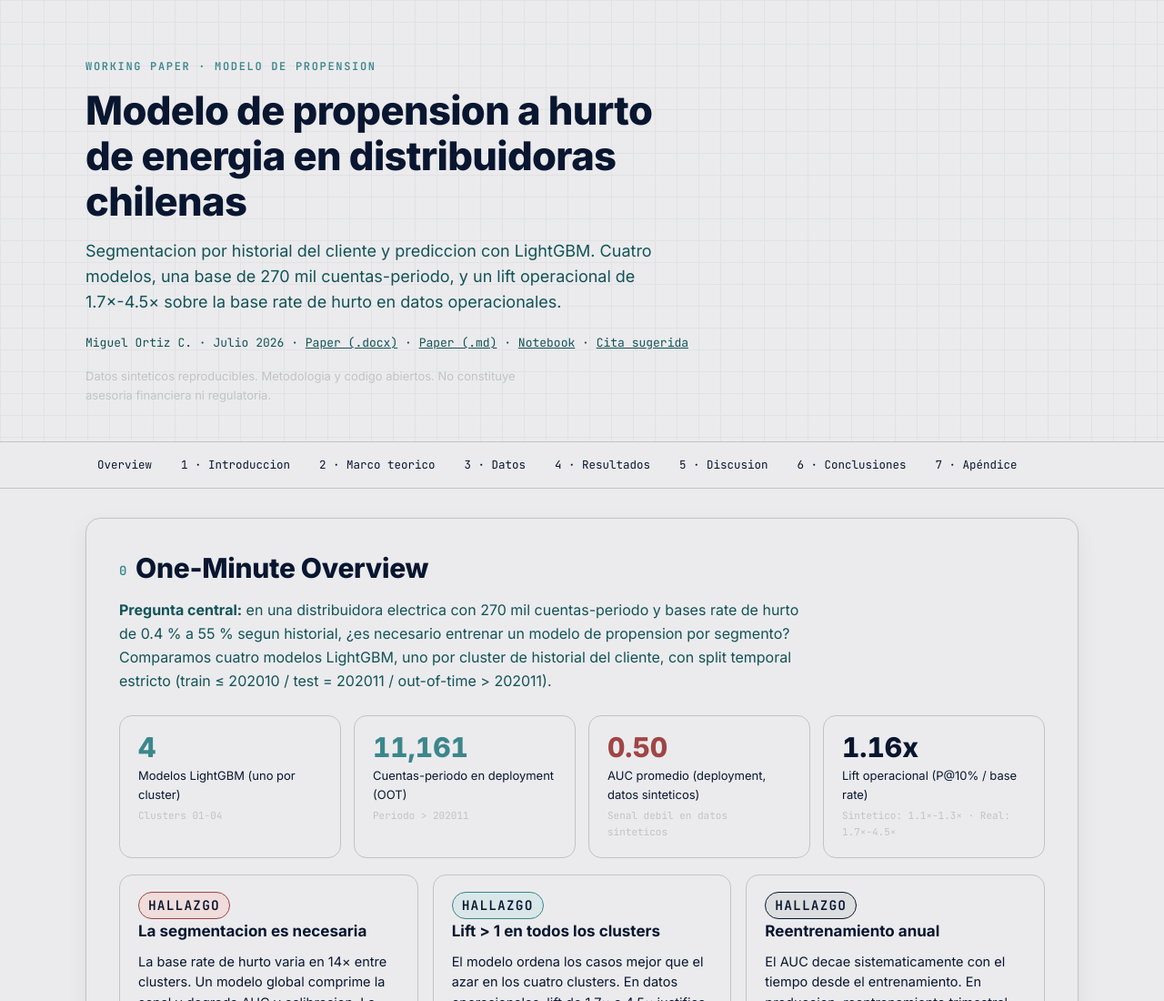
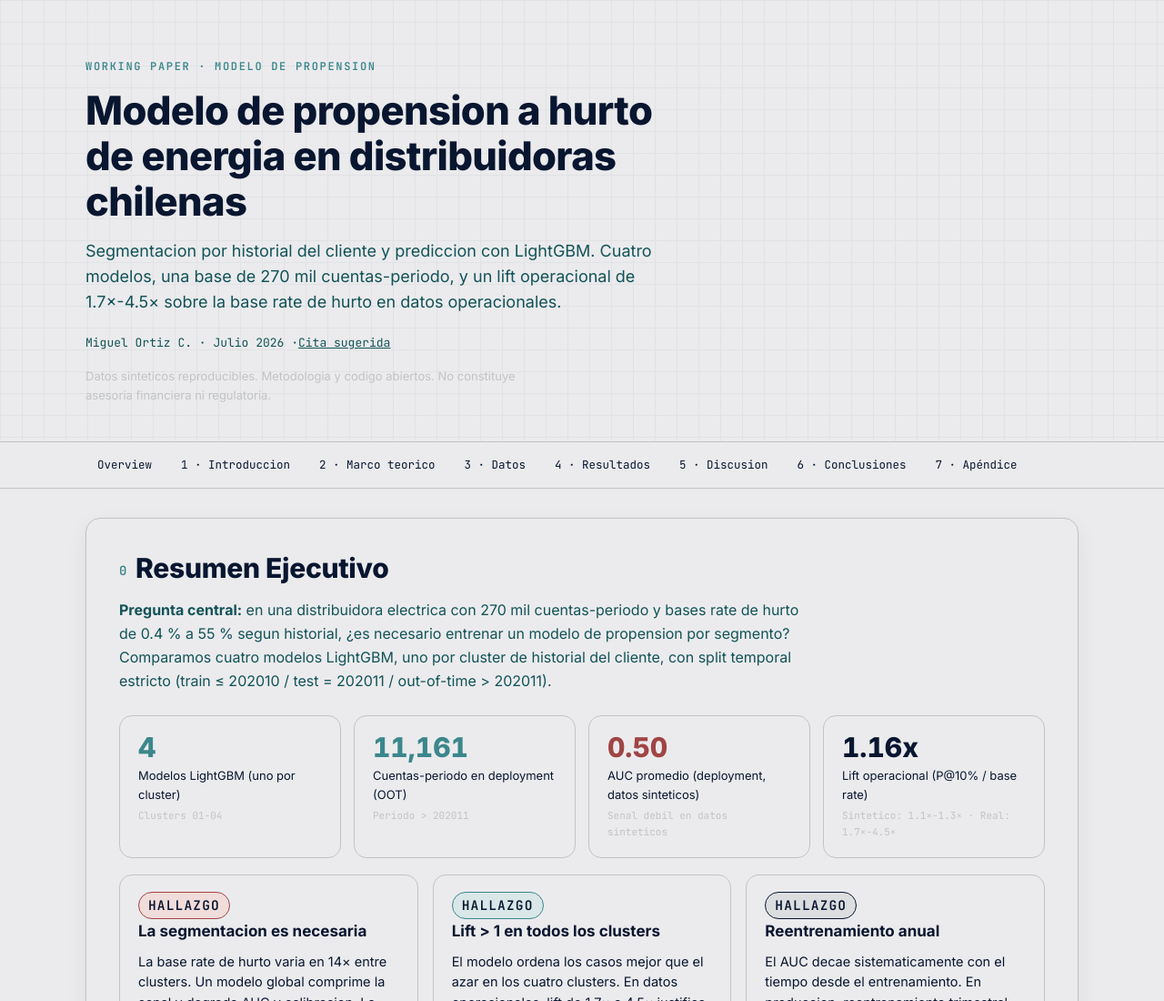
Before and after one commit to mortizcoilla/propension, a plain HTML site: page index.html in a window 1280 px wide. Shown: the top 1100 px of the page at 91% size. Drawn offline with nearby package versions, Linux system fonts and the light colour scheme.

Commit message:
feat(paper): 'Resumen Ejecutivo' reemplaza One-Minute Overview; fuera descargas
La seccion 0 pasa a titulo en espanol consistente con el resto del
paper. Eliminados los links de descarga de artefactos (Paper .docx/.md,
Notebook, Repositorio placeholder y Datos crudos): el dashboard es el
entregable; autor, fecha y cita sugerida se conservan.

```diff
--- a/index.html
+++ b/index.html
@@ -54,11 +54,7 @@
       <h1>Modelo de propension a hurto de energia en distribuidoras chilenas</h1>
       <p class="subtitle">Segmentacion por historial del cliente y prediccion con LightGBM. Cuatro modelos, una base de 270 mil cuentas-periodo, y un lift operacional de 1.7×-4.5× sobre la base rate de hurto en datos operacionales.</p>
       <p class="meta">
-        Miguel Ortiz C. · Julio 2026 ·
-        <a href="docs/paper1_modelo_propension.docx">Paper (.docx)</a> ·
-        <a href="docs/paper1_modelo_propension.md">Paper (.md)</a> ·
-        <a href="notebooks/Modelo_Propension.ipynb">Notebook</a> ·
-        <a href="#" id="cite-link">Cita sugerida</a>
+        Miguel Ortiz C. · Julio 2026 ·<a href="#" id="cite-link">Cita sugerida</a>
       </p>
       <p class="headnote">Datos sinteticos reproducibles. Metodologia y codigo abiertos. No constituye asesoria financiera ni regulatoria.</p>
     </div>
@@ -82,7 +78,7 @@
 
     <!-- ============== SECCION 0 — OVERVIEW ============== -->
     <section id="sec0" class="panel" aria-labelledby="sec0-h">
-      <h2 id="sec0-h"><span class="num">0</span>One-Minute Overview</h2>
+      <h2 id="sec0-h"><span class="num">0</span>Resumen Ejecutivo</h2>
       <p class="lede">
         <strong>Pregunta central:</strong> en una distribuidora electrica con 270 mil cuentas-periodo y bases rate de hurto de 0.4 % a 55 % segun historial, ¿es necesario entrenar un modelo de propension por segmento? Comparamos cuatro modelos LightGBM, uno por cluster de historial del cliente, con split temporal estricto (train &le; 202010 / test = 202011 / out-of-time &gt; 202011).
       </p>
```
